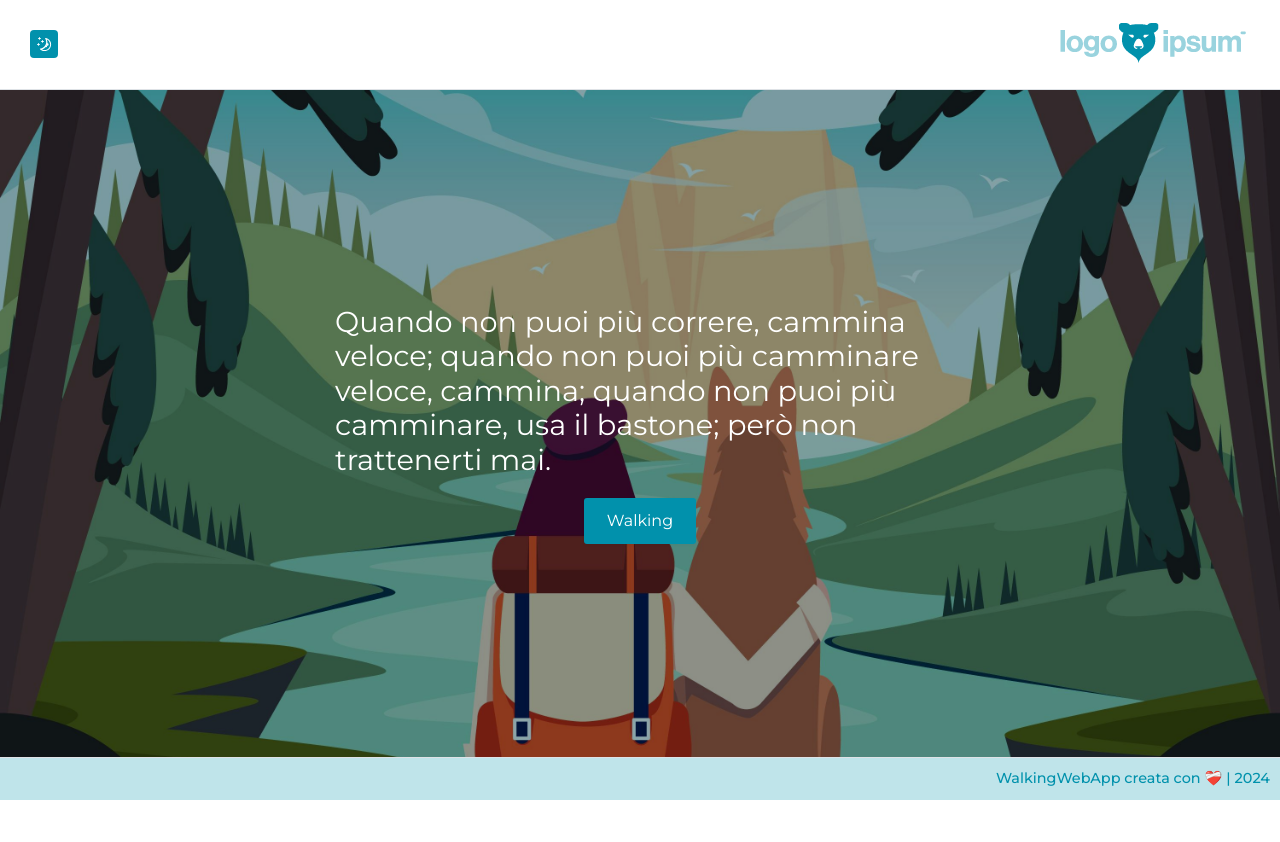
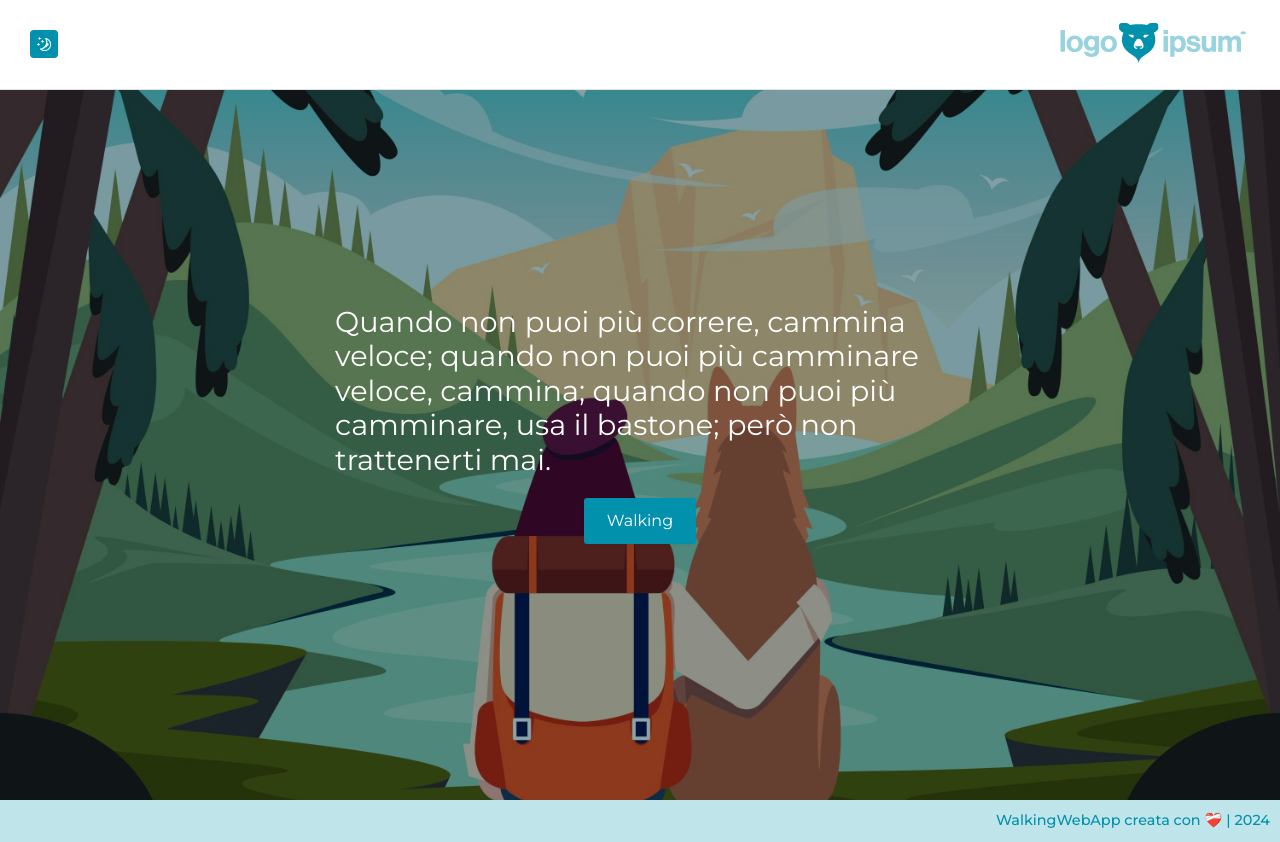
Before and after one commit to chiarajf/CB8, a Next.js app in the folder walking-app/: page / in a window 1280 px wide. Before the commit the page ends 800 px from the top, so only its background shows below. Built offline with nearby package versions, Linux system fonts and the light colour scheme.

Commit message:
modifica

```diff
--- a/walking-app/src/components/appShellComponent/AppShellComponent.jsx
+++ b/walking-app/src/components/appShellComponent/AppShellComponent.jsx
@@ -55,12 +55,12 @@ const AppShellComponent = ({ children, progressButtons, hideNavbar }) => {
         </AppShell.Navbar>
       )}
       <AppShell.Main className={mainClassName}>{children}</AppShell.Main>
-      <AppShell.Footer>
+      <div>
         <div className={styles.Footer}>
           {progressButtons}
           <p className={styles.withLove}>WalkingWebApp creata con ❤️‍🩹 | 2024</p>
         </div>
-      </AppShell.Footer>
+      </div>
     </AppShell>
   );
 };
```
